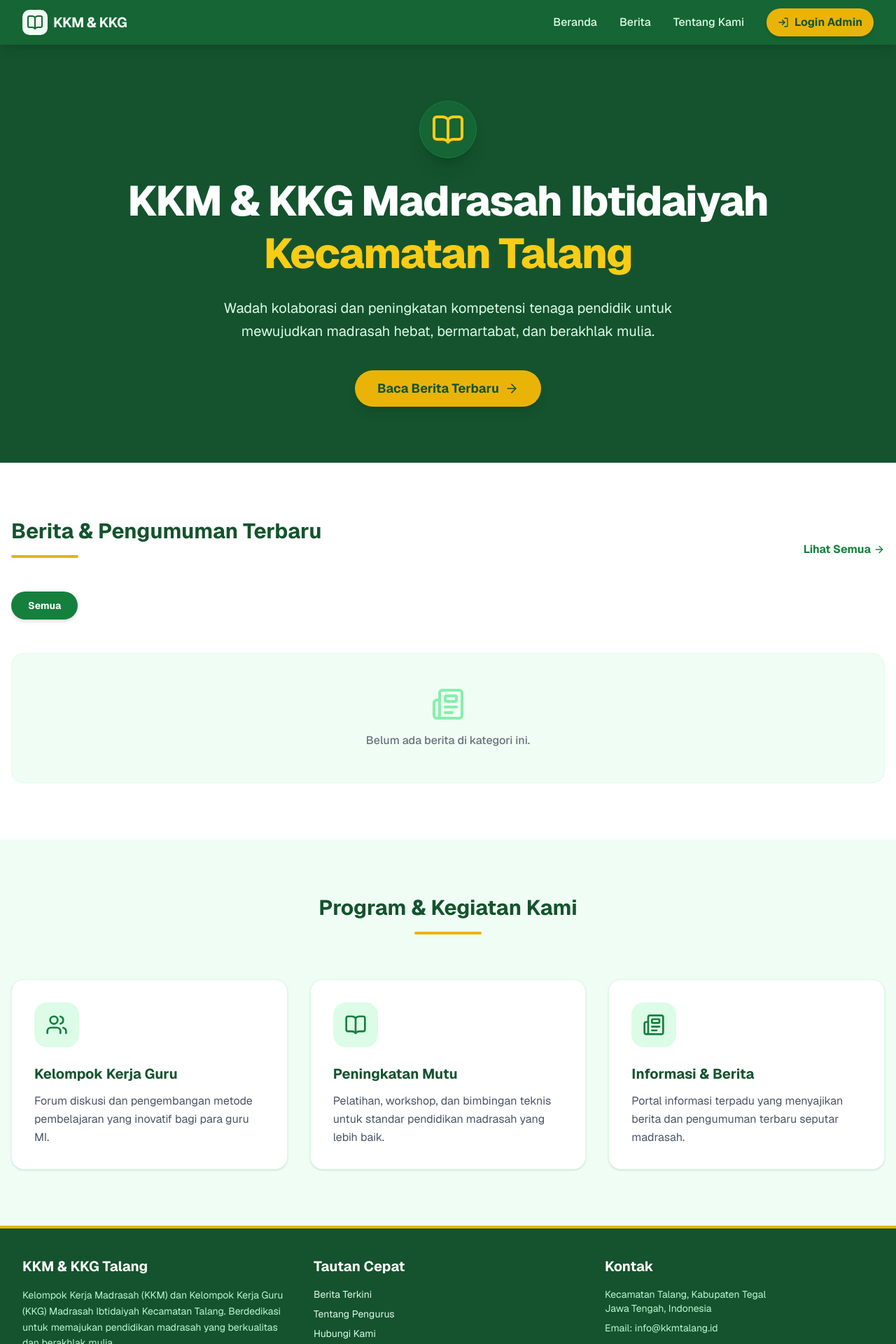
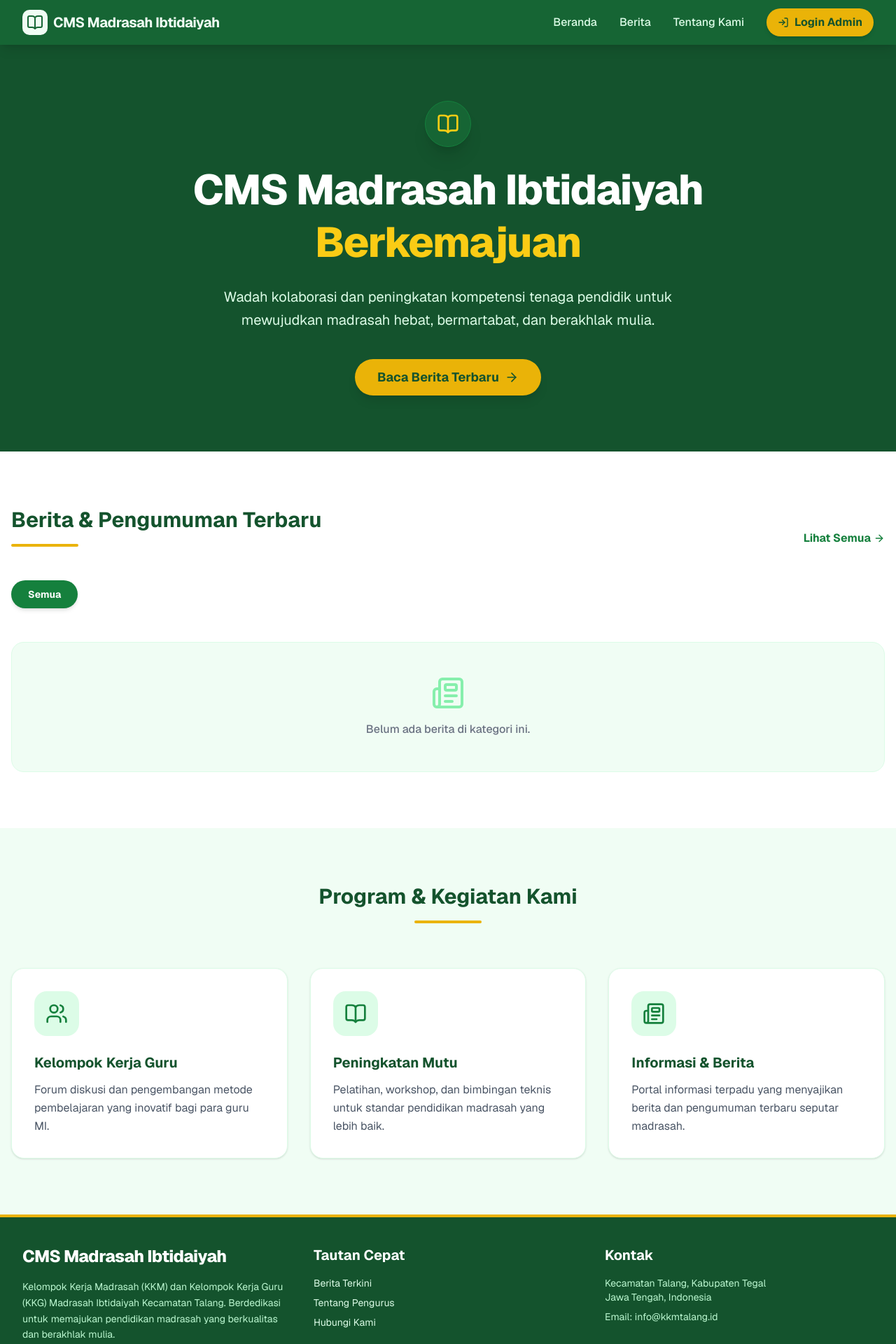
Before and after one commit to vikarmaulanaarrisyad/kkm-kkg-talang, a Next.js app: page / in a window 1280 px wide. Shown: the top 1920 px of the page at 70% size. Built offline with nearby package versions, Linux system fonts and the light colour scheme.

Commit message:
feat: implement dynamic site layout with Google Sheets-driven metadata and custom navigation components

```diff
--- a/src/app/dashboard/layout.tsx
+++ b/src/app/dashboard/layout.tsx
@@ -28,6 +28,8 @@ import {
 import { Avatar, AvatarFallback, AvatarImage } from "@/components/ui/avatar";
 import { Separator } from "@/components/ui/separator";
 
+import { getOrCreateGoogleSheet } from "@/lib/google-sheets";
+
 export default async function DashboardLayout({
   children,
 }: {
@@ -36,6 +38,19 @@ export default async function DashboardLayout({
   const session = await getServerSession(authOptions);
   const userName = session?.user?.name || "Admin";
   const userInitials = userName.substring(0, 2).toUpperCase();
+
+  let siteName = "CMS Madrasah";
+  try {
+    const spreadsheetId = process.env.GOOGLE_SPREADSHEET_ID;
+    if (spreadsheetId) {
+      const sheet = await getOrCreateGoogleSheet(spreadsheetId, "Settings", ["key", "value"]);
+      const rows = await sheet.getRows();
+      const nameRow = rows.find((r: any) => r.get("key") === "site_name");
+      if (nameRow && nameRow.get("value")) {
+        siteName = nameRow.get("value");
+      }
+    }
+  } catch (e) {}
 
   return (
     <SidebarProvider>
@@ -46,8 +61,8 @@ export default async function DashboardLayout({
               <div className="bg-sidebar-primary p-2 rounded-xl shadow-lg shadow-black/20">
                 <BookOpen className="w-5 h-5 text-sidebar-primary-foreground" />
               </div>
-              <span className="font-bold text-lg tracking-tight text-sidebar-foreground">
-                CMS Madrasah
+              <span className="font-bold text-lg tracking-tight text-sidebar-foreground line-clamp-1">
+                {siteName}
               </span>
             </Link>
           </SidebarHeader>
--- a/src/app/dashboard/page.tsx
+++ b/src/app/dashboard/page.tsx
@@ -9,7 +9,22 @@ import { Newspaper, Users, Clock, ArrowUpRight, FileText, Activity, Sparkles, Ch
 import { Badge } from "@/components/ui/badge";
 import Link from "next/link";
 
-export default function DashboardPage() {
+import { getOrCreateGoogleSheet } from "@/lib/google-sheets";
+
+export default async function DashboardPage() {
+  let siteName = "CMS Madrasah";
+  try {
+    const spreadsheetId = process.env.GOOGLE_SPREADSHEET_ID;
+    if (spreadsheetId) {
+      const sheet = await getOrCreateGoogleSheet(spreadsheetId, "Settings", ["key", "value"]);
+      const rows = await sheet.getRows();
+      const nameRow = rows.find((r: any) => r.get("key") === "site_name");
+      if (nameRow && nameRow.get("value")) {
+        siteName = nameRow.get("value");
+      }
+    }
+  } catch (e) {}
+
   return (
     <div className="space-y-6 lg:space-y-8 animate-in fade-in slide-in-from-bottom-8 duration-700 ease-out">
 
@@ -22,13 +37,13 @@ export default function DashboardPage() {
             <div>
               <Badge className="bg-white/20 text-white hover:bg-white/30 border-none mb-6 backdrop-blur-md shadow-sm px-4 py-1.5 text-xs font-semibold uppercase tracking-widest">
                 <Sparkles className="w-3.5 h-3.5 mr-2 inline-block" />
-                CMS Premium v1.0
+                Portal Admin
               </Badge>
               <h1 className="text-4xl sm:text-5xl font-extrabold tracking-tight mb-4 leading-tight">
-                Portal Manajemen <br/> <span className="text-yellow-200">Madrasah</span>
+                Selamat Datang di <br/> <span className="text-yellow-200">{siteName}</span>
               </h1>
               <p className="text-white/80 text-lg max-w-md font-medium leading-relaxed">
-                Platform terpadu untuk KKM & KKG Kecamatan Talang. Kelola publikasi, artikel, dan pantau aktivitas dengan antarmuka Enterprise.
+                Platform terpadu untuk {siteName}. Kelola publikasi, artikel, dan pantau aktivitas dengan antarmuka Enterprise.
               </p>
             </div>
 
--- a/src/app/layout.tsx
+++ b/src/app/layout.tsx
@@ -57,11 +57,28 @@ import { cn } from "@/lib/utils";
 
 const geist = Geist({subsets:['latin'],variable:'--font-sans'});
 
-export default function RootLayout({
+export default async function RootLayout({
   children,
 }: Readonly<{
   children: React.ReactNode;
 }>) {
+  let siteName = "CMS Madrasah Ibtidaiyah";
+
+  try {
+    const spreadsheetId = process.env.GOOGLE_SPREADSHEET_ID;
+    if (spreadsheetId) {
+      const sheet = await getOrCreateGoogleSheet(spreadsheetId, "Settings", ["key", "value"]);
+      const rows = await sheet.getRows();
+
+      const nameRow = rows.find((row: any) => row.get("key") === "site_name");
+      if (nameRow && nameRow.get("value")) {
+        siteName = nameRow.get("value");
+      }
+    }
+  } catch (e) {
+    console.error("Failed to fetch site_name for layout:", e);
+  }
+
   return (
     <html
       lang="id"
@@ -69,7 +86,7 @@ export default function RootLayout({
     >
       <body className="min-h-full flex flex-col font-sans bg-background text-foreground">
         <Providers>
-          <LayoutWrapper>
+          <LayoutWrapper siteName={siteName}>
             {children}
           </LayoutWrapper>
         </Providers>
--- a/src/app/page.tsx
+++ b/src/app/page.tsx
@@ -47,9 +47,23 @@ async function getLatestNews() {
   }
 }
 
+async function getSiteName() {
+  const spreadsheetId = process.env.GOOGLE_SPREADSHEET_ID;
+  if (!spreadsheetId) return "CMS Madrasah Ibtidaiyah";
+  try {
+    const sheet = await getOrCreateGoogleSheet(spreadsheetId, "Settings", ['key', 'value']);
+    const rows = await sheet.getRows();
+    const nameRow = rows.find((r: any) => r.get('key') === 'site_name');
+    return nameRow ? nameRow.get('value') : "CMS Madrasah Ibtidaiyah";
+  } catch (error) {
+    return "CMS Madrasah Ibtidaiyah";
+  }
+}
+
 export default async function Home() {
   const latestNews = await getLatestNews();
   const categories = await getCategories();
+  const siteName = await getSiteName();
 
   // Strip HTML from content for snippet
   const stripHtml = (html: string) => {
@@ -63,11 +77,11 @@ export default async function Home() {
         <div className="absolute inset-0 opacity-10 bg-[radial-gradient(circle_at_center,_var(--tw-gradient-stops))] from-gold-400 via-transparent to-transparent"></div>
         <div className="max-w-7xl mx-auto flex flex-col items-center text-center relative z-10">
           <div className="bg-madrasah-800 p-4 rounded-full mb-6 border border-madrasah-700 shadow-xl">
-            <BookOpen className="w-12 h-12 text-gold-400" />
+            <BookOpen className="w-8 h-8 text-gold-400" />
           </div>
           <h1 className="text-4xl md:text-6xl font-extrabold tracking-tight mb-6 leading-tight">
-            KKM & KKG Madrasah Ibtidaiyah <br />
-            <span className="text-gold-400">Kecamatan Talang</span>
+            {siteName} <br />
+            <span className="text-gold-400">Berkemajuan</span>
           </h1>
           <p className="text-lg md:text-xl text-madrasah-100 max-w-2xl mb-10 leading-relaxed">
             Wadah kolaborasi dan peningkatan kompetensi tenaga pendidik untuk mewujudkan madrasah hebat, bermartabat, dan berakhlak mulia.
--- a/src/components/Footer.tsx
+++ b/src/components/Footer.tsx
@@ -1,10 +1,10 @@
-export default function Footer() {
+export default function Footer({ siteName = "CMS Madrasah Ibtidaiyah" }: { siteName?: string }) {
   return (
     <footer className="bg-madrasah-900 text-madrasah-100 py-10 border-t-4 border-gold-500 mt-auto">
       <div className="max-w-7xl mx-auto px-4 sm:px-6 lg:px-8">
         <div className="grid grid-cols-1 md:grid-cols-3 gap-8">
           <div>
-            <h3 className="text-xl font-bold text-white mb-4">KKM & KKG Talang</h3>
+            <h3 className="text-2xl font-extrabold text-white mb-4 tracking-tight">{siteName}</h3>
             <p className="text-madrasah-200 text-sm leading-relaxed">
               Kelompok Kerja Madrasah (KKM) dan Kelompok Kerja Guru (KKG) Madrasah Ibtidaiyah Kecamatan Talang. Berdedikasi untuk memajukan pendidikan madrasah yang berkualitas dan berakhlak mulia.
             </p>
@@ -35,8 +35,8 @@ export default function Footer() {
           </div>
         </div>
         <div className="mt-8 pt-8 border-t border-madrasah-700 text-center text-sm text-madrasah-300 flex flex-col md:flex-row justify-between items-center">
-          <p>&copy; {new Date().getFullYear()} KKM & KKG MI Kecamatan Talang. All rights reserved.</p>
-          <p className="mt-2 md:mt-0 text-xs">Developed with Next.js</p>
+          <p>&copy; {new Date().getFullYear()} {siteName}. Hak Cipta Dilindungi.</p>
+          <p className="mt-2 md:mt-0">Dikelola oleh Tim KKM & KKG</p>
         </div>
       </div>
     </footer>
--- a/src/components/LayoutWrapper.tsx
+++ b/src/components/LayoutWrapper.tsx
@@ -4,17 +4,17 @@ import { usePathname } from "next/navigation";
 import Navbar from "./Navbar";
 import Footer from "./Footer";
 
-export default function LayoutWrapper({ children }: { children: React.ReactNode }) {
+export default function LayoutWrapper({ children, siteName }: { children: React.ReactNode, siteName?: string }) {
   const pathname = usePathname();
   const isDashboard = pathname?.startsWith("/dashboard");
 
   return (
     <>
-      {!isDashboard && <Navbar />}
+      {!isDashboard && <Navbar siteName={siteName} />}
       <main className={isDashboard ? "flex-grow flex flex-col w-full" : "flex-grow flex flex-col"}>
         {children}
       </main>
-      {!isDashboard && <Footer />}
+      {!isDashboard && <Footer siteName={siteName} />}
     </>
   );
 }
--- a/src/components/Navbar.tsx
+++ b/src/components/Navbar.tsx
@@ -4,7 +4,7 @@ import Link from "next/link";
 import { BookOpen, LogIn, Menu } from "lucide-react";
 import { useState } from "react";
 
-export default function Navbar() {
+export default function Navbar({ siteName = "KKM & KKG" }: { siteName?: string }) {
   const [isOpen, setIsOpen] = useState(false);
 
   return (
@@ -17,7 +17,7 @@ export default function Navbar() {
                 <BookOpen className="w-6 h-6 text-madrasah-800" />
               </div>
               <span className="font-bold text-xl tracking-tight text-madrasah-50 group-hover:text-gold-400 transition-colors">
-                KKM & KKG
+                {siteName}
               </span>
             </Link>
           </div>
```
